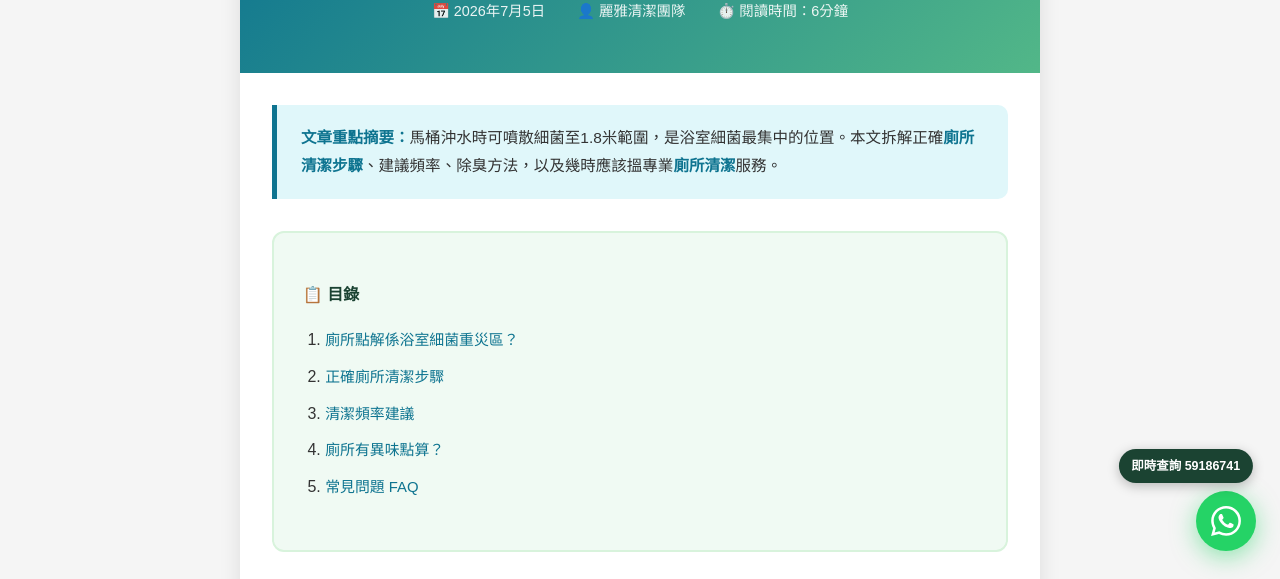
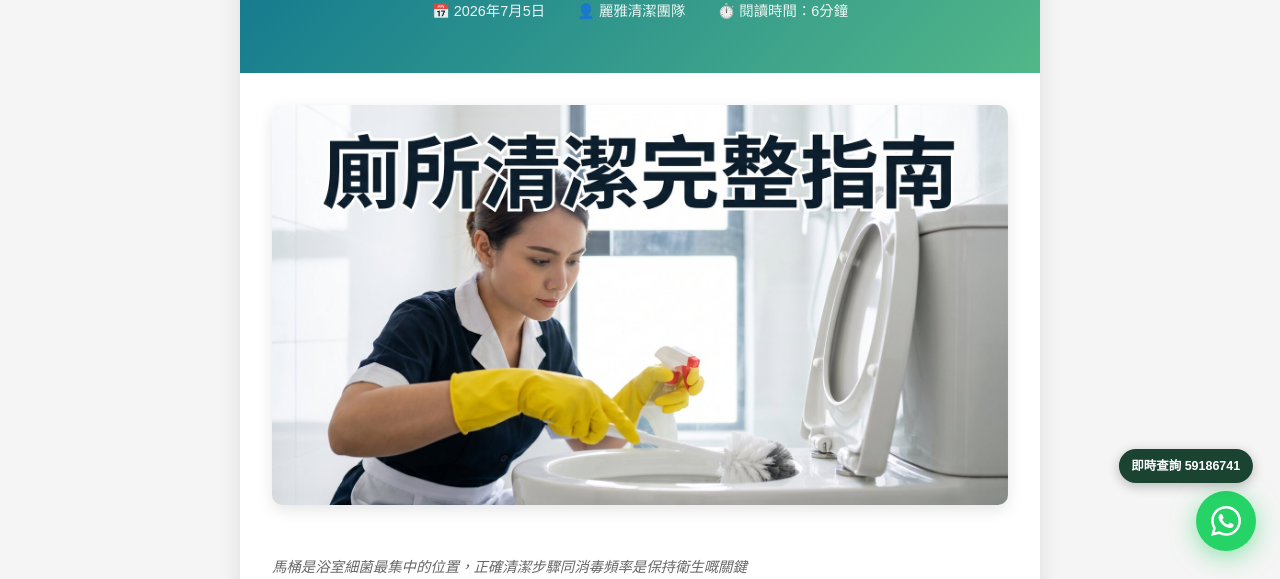
Before and after one commit to bennymak01/clean-game01, a website: page blog-post-toilet-cleaning.html in a window 1280 px wide. Shown: the part 221-800 px from the top of the page. Drawn offline with Linux system fonts and the light colour scheme.

Commit message:
content: wire toilet-cleaning hero image into the actual page
Co-authored-by: Claude <noreply@anthropic.com>

```diff
--- a/blog-post-toilet-cleaning.html
+++ b/blog-post-toilet-cleaning.html
@@ -226,6 +226,12 @@
   <!-- MAIN CONTENT -->
   <article class="blog-content">
 
+    <!-- BANNER IMAGE -->
+    <img src="images/blog/toilet-cleaning-hero.jpg"
+         alt="專業廁所清潔服務馬桶消毒"
+         class="featured-image">
+    <p class="image-caption">馬桶是浴室細菌最集中的位置，正確清潔步驟同消毒頻率是保持衛生嘅關鍵</p>
+
     <!-- FEATURE SNIPPET -->
     <div class="snippet-box">
       <strong>文章重點摘要：</strong>馬桶沖水時可噴散細菌至1.8米範圍，是浴室細菌最集中的位置。本文拆解正確<strong>廁所清潔步驟</strong>、建議頻率、除臭方法，以及幾時應該搵專業<strong>廁所清潔</strong>服務。
```
Also changed, not shown: blog.html (+1 -2 lines).
